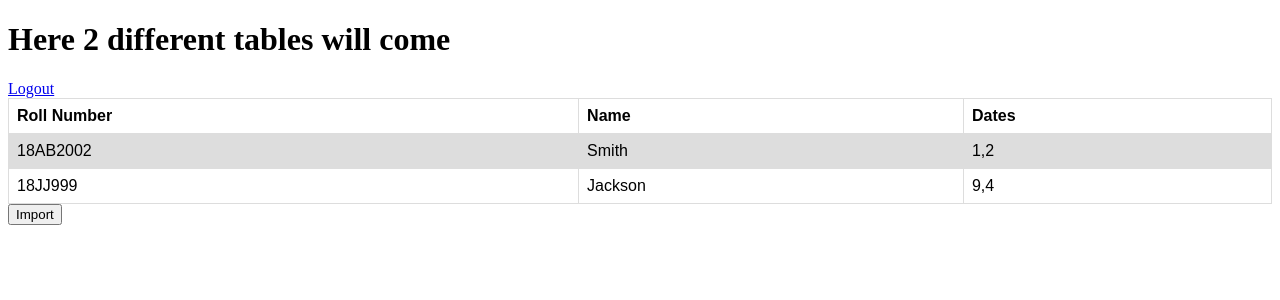
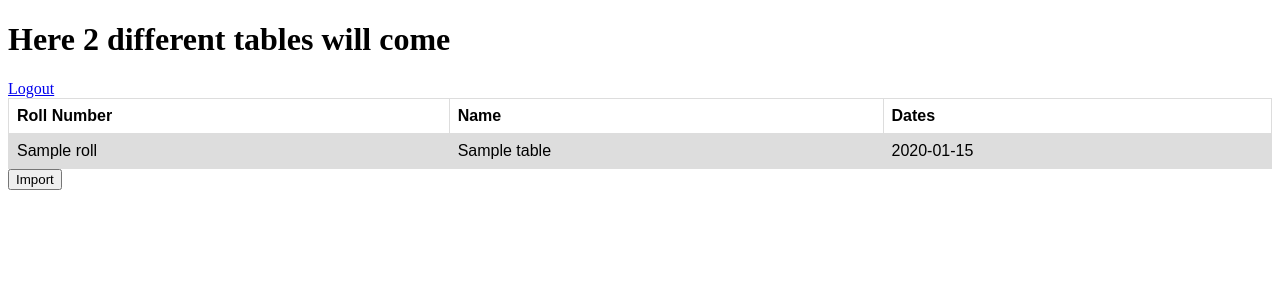
Before and after one commit to tsg-iitkgp/Gymkhana-Forms, a Python web app: template templates/applications.html in a window 1280 px wide. Shown: the top 300 px of the page. Run offline with Jinja, Linux system fonts and the light colour scheme; the template is opened without the code that fills it: most values are stand-ins (such as "Sample title", 1, 10 or a date in 2020).

```diff
--- a/templates/applications.html
+++ b/templates/applications.html
@@ -18,7 +18,7 @@
 	    <th>Name</th>
 	    <th>Dates</th>
 	  </tr>
-	  <tr>
+	 <!--  <tr>
 	    <td>18AB2002</td>
 	    <td>Smith</td>
 	    <td>1,2</td>
@@ -27,7 +27,15 @@
 	    <td>18JJ999</td>
 	    <td>Jackson</td>
 	    <td>9,4</td>
+	  </tr> -->
+	  {% for i in table %}
+	  <tr>
+	  	<td>{{ i['roll'] }}</td>
+	  	<td>{{ i['name'] }}</td>
+	  	<td>{{ i['dates'] }}</td>
 	  </tr>
+
+		{% endfor %}
 	</table>
 	<form action='applications' method="POST">
 		<button>Import</button>
```
